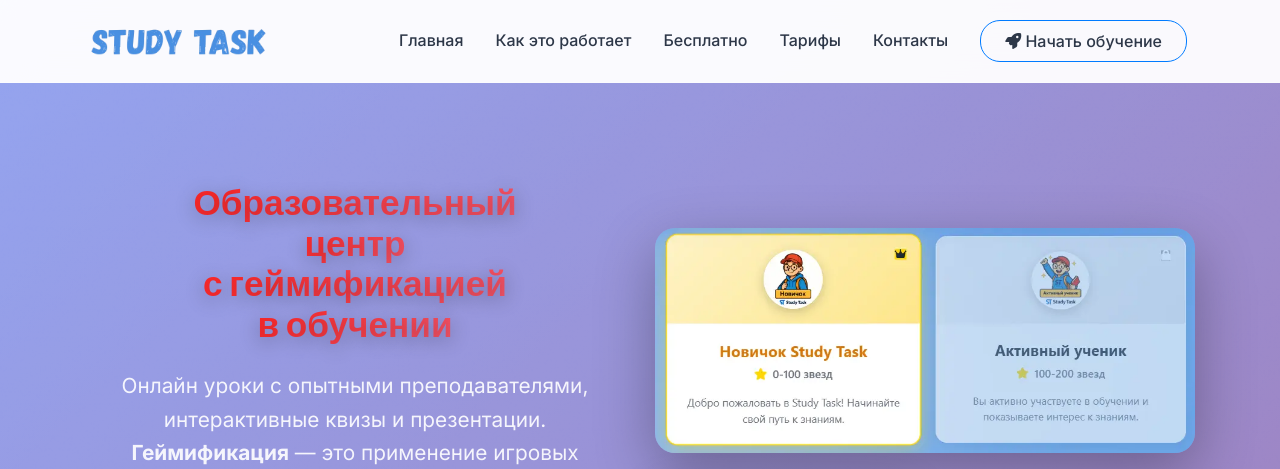
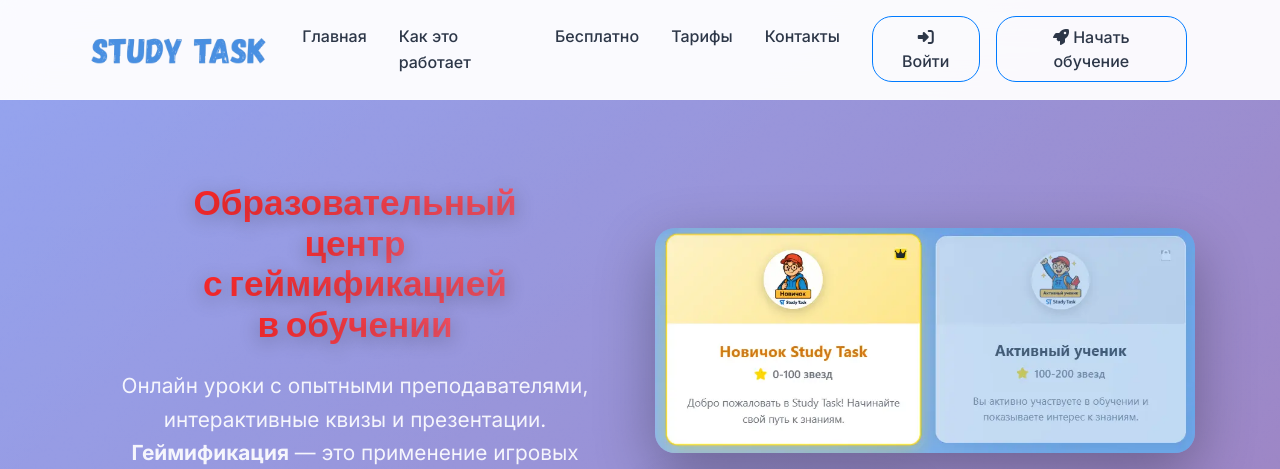
Before and after one commit to timasesh/st-app, a Django app: page / in a window 1280 px wide. Shown: the top 469 px of the page. Run offline with Django 5.2, Linux system fonts and the light colour scheme; data comes from the database, SQL or seed files in the repository; some libraries are stand-ins or nearby versions.

Commit message:
Update landing page: add Войти button to header, change red button to Начать обучение, update year to 2026

```diff
--- a/courses/templates/courses/landing_page.html
+++ b/courses/templates/courses/landing_page.html
@@ -949,9 +949,22 @@
             <li class="nav-item">
               <a
                 class="nav-link btn btn-outline-primary"
+                href="{% url 'student_login' %}"
+                style="
+                  margin-left: 1rem;
+                  border-radius: 20px;
+                  padding: 0.5rem 1.5rem;
+                "
+              >
+                <i class="fas fa-sign-in-alt"></i> Войти
+              </a>
+            </li>
+            <li class="nav-item">
+              <a
+                class="nav-link btn btn-outline-primary"
                 href="https://wa.me/87717515167?text=Здравствуйте, хотелось бы записаться на обучение!"
                 style="
-                  margin-left: 1rem;
+                  margin-left: 0.5rem;
                   border-radius: 20px;
                   padding: 0.5rem 1.5rem;
                 "
@@ -1651,9 +1664,9 @@
               Запишитесь на пробный онлайн урок с нашими учителями и получите
               первые звезды!
             </p>
-            <a href="{% url 'student_registration' %}" class="hero-cta">
-              <i class="fas fa-play"></i>
-              Зарегестрироваться
+            <a href="https://wa.me/87717515167?text=Здравствуйте, хотелось бы записаться на обучение!" class="hero-cta">
+              <i class="fas fa-rocket"></i>
+              Начать обучение
             </a>
           </div>
         </div>
@@ -1699,7 +1712,7 @@
         </div>
 
         <div class="footer-bottom">
-          <p>&copy; 2025 Study Task. Все права защищены.</p>
+          <p>&copy; 2026 Study Task. Все права защищены.</p>
         </div>
       </div>
     </footer>
```
